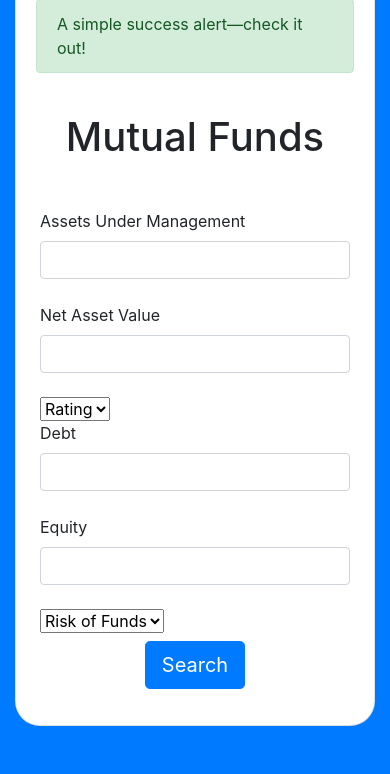
After one commit to Takshay-Makadia/swadheentha_hackathon, a Django app: page /mutual in a window 390 px wide. The commit adds this page. Shown: the part 441-1215 px from the top of the page. Run offline with Django 4.2, Linux system fonts and the light colour scheme; some libraries are stand-ins or nearby versions.

Commit message:
mutual updated

```diff
--- a/pip_app/Templates/base.html
+++ b/pip_app/Templates/base.html
@@ -14,7 +14,11 @@
     />
     {% block head %} {% endblock %}
   </head>
+<<<<<<< HEAD
   <body>
+=======
+  <body style="">
+>>>>>>> 6e411ba740b808368919917c84549dbdde4a0114
     <nav class="navbar navbar-expand-lg navbar-light bg-info">
       <a class="navbar-brand" href="#">P.I.P</a>
       <button class="navbar-toggler" type="button" data-toggle="collapse" data-target="#navbarSupportedContent" aria-controls="navbarSupportedContent" aria-expanded="false" aria-label="Toggle navigation">
@@ -34,8 +38,9 @@
           </li>
         </ul>
         <form class="form-inline my-2 my-lg-0">
-         <a href="signup" class="signup pr-5 text-dark" style="text-decoration:none" > Sign Up </a>
-        <a href="login" class=" login text-dark" style="text-decoration:none" > Login </a>
+         <a href="signup" class="signup pr-4 text-dark" style="text-decoration:none" > Sign Up </a>
+        <a href="login" class=" login pr-4 text-dark" style="text-decoration:none" > Login </a>
+        <a href="logout" class=" logout text-dark" style="text-decoration:none" > Logout </a>
         </form>
       </div>
     </nav>
--- /dev/null
+++ b/pip_app/templates/mutual.html
@@ -0,0 +1,110 @@
+{% extends 'base.html' %} {% block head %}
+<title>Mutual Fund | PIP APP</title>
+{% endblock %} {% block body %}
+
+<section class="bg-primary mt-4 pt-6" style:"width:100% height:fit-content" >
+    <div class="container mt-6">
+        <div class="row d-flex justify-content-center align-items-center">
+            <div class="col-lg-12 col-xl-11">
+                <div class="card text-black mt-4 mb-5" style="border-radius: 25px;">
+                    <div class="card-body p-md-5 pt-5">
+                        <div class="row justify-content-center">
+                            <div class="col-md-10 col-lg-6 col-xl-5 order-2 order-lg-1">
+                                <p class="text-center h1 fw-bold mb-5 mx-1 mx-md-4 mt-4">Mutual Funds </p>
+                                <form class="mx-1 mx-md-4" method="POST">
+                                    {% csrf_token %}
+
+                                    <div class="d-flex flex-row align-items-center mb-4">
+                                        <i class="fas fa-user fa-lg me-3 fa-fw"></i>
+                                        <div class="form-outline flex-fill mb-0">
+                                        <label class="form-label" for="form3Example1c">Assets Under Management</label>
+                                        <input type="text" id="form3Example1c" class="form-control" name="ASM" required/>
+                                        </div>
+                                    </div>
+
+                                    <div class="d-flex flex-row align-items-center mb-4">
+                                        <i class="fas fa-envelope fa-lg me-3 fa-fw"></i>
+                                        <div class="form-outline flex-fill mb-0">
+                                        <label class="form-label" for="form3Example3c">Net Asset Value</label>
+                                        <input type="text" id="form3Example3c" class="form-control" name="NAV" required/>
+                                        </div>
+                                    </div>
+
+                                    <select class="form-select" aria-label="Default select example">
+
+                                        <option selected>Rating</option>
+                                        <option value="1"> 1 </option>
+                                        <option value="2">2</option>
+                                        <option value="3">3</option>
+                                        <option value="4">4</option>
+                                        <option value="5">5</option>
+                                    </select>
+
+
+                                    <div class="d-flex flex-row align-items-center mb-4">
+                                        <i class="fas fa-key fa-lg me-3 fa-fw"></i>
+                                        <div class="form-outline flex-fill mb-0">
+                                        <label class="form-label" for="form3Example4cd">Debt</label>
+                                        <input type="text" id="form3Example4cd" class="form-control" name="debt" required/>
+                                        </div>
+                                    </div>
+
+                                    <div class="d-flex flex-row align-items-center mb-4">
+                                        <i class="fas fa-key fa-lg me-3 fa-fw"></i>
+                                        <div class="form-outline flex-fill mb-0">
+                                        <label class="form-label" for="form3Example4cd">Equity</label>
+                                        <input type="text" id="form3Example4cd" class="form-control" name="equity" required/>
+                                        </div>
+                                    </div>
+                                    <select class="form-select" aria-label="Default select example">
+
+                                        <option selected>Risk of Funds</option>
+                                        <option value="0"> 0 </option>
+                                        <option value="1">1</option>
+                                        <option value="2">2</option>
+                                        <option value="3">3</option>
+                                        <option value="4">4</option>
+                                        <option value="5">5</option>
+                                        <option value="6">6</option>
+                                    </select>
+
+                                    <div class="d-flex justify-content-center mt-2 mx-4 mb-3 mb-lg-4">
+                                        <button type="submit" class="btn btn-primary btn-lg">Search</button>
+                                    </div>
+                                </form>
+                            </div>
+                            <div class="col-md-8 col-lg-6 col-xl-7  align-items-center order-1 order-lg-2">
+                                <div class="image">
+
+                                <img src="https://mdbcdn.b-cdn.net/img/Photos/new-templates/bootstrap-registration/draw1.webp"
+                                class="img-fluid" alt="Sample image">
+                                </div>
+
+                                {% comment %} {% if valid == 1 %} <div class="col-md-12 col-lg-2 col-xl-4
+                                offset-xl-1" style:"height:100px;">
+                                <div class="alert alert-danger d-flex align-items-center" role="alert">
+                                <svg
+                                    class="bi flex-shrink-0 me-2"
+                                    width="24"
+                                    height="24"
+                                    role="img"
+                                    aria-label="Danger:"
+                                >
+                                    <use xlink:href="#exclamation-triangle-fill" />
+                                </svg>
+                                <div>{{ message }}</div>
+                                </div>
+                                {% endif %} {% endcomment %}
+
+                                <div class="alert alert-success " role="alert">
+                                    A simple success alert—check it out!
+                                </div>
+                            </div>
+                        </div>
+                    </div>
+                </div>
+            </div>
+        </div>
+    </div>
+</section>
+{% endblock %}
--- a/pip_app/urls.py
+++ b/pip_app/urls.py
@@ -19,6 +19,7 @@ from pip_app import views
 urlpatterns = [
     path('', views.home, name='home'),
     path('login', views.login, name='login'),
+    path('logout', views.logout, name='logout'),
     path('signup', views.signup, name='signup'),
     path('description', views.description, name='description'),
     path('mutual',views.mutual,name='mutual')
--- a/pip_app/views.py
+++ b/pip_app/views.py
@@ -1,29 +1,33 @@
-# from keras.layers import Dense, LSTM
-# from keras.models import Sequential
-# from sklearn.preprocessing import MinMaxScaler
+from keras.layers import Dense, LSTM
+from keras.models import Sequential
+from sklearn.preprocessing import MinMaxScaler
 from pip_app.models import User
 from django.http import HttpResponse
 from django.template import loader
-# from pandas_datareader import data as pdr
+from pandas_datareader import data as pdr
 from datetime import datetime
 from django.shortcuts import render
-
-# import pandas as pd
-# import numpy as np
-# import yfinance as yf
+from django.http import HttpResponseRedirect
+import pandas as pd
+import numpy as np
+import yfinance as yf
 
 from django.shortcuts import render
 
 
+yf.pdr_override()
+tip_stock_data = [[189.6889966111405, 0.7060766202032482, 'FedEx Corp'],
+                  [244.65085540555947, 1.5198581124400334, 'Microsoft'],
+                  [95.0167578768742, 0.9917686892076745, 'Amazon'],
+                  [105.38846594293318, 0.7523660348394969, 'Google'],
+                  [28.653646620252747, 0.13682440490106274, 'Marathon Oil Corp'],
+                  [15.58123777522924, 0.0316022962929452, 'American Airline Group'],
+                  [249.91836326515798, -1.628491556125482, 'Intuitive Surgical'],
+                  [40.20137876987968, -0.0012488189144619355, 'Delta Air Lines'],
+                  [386.390697277, 0.6748122246563071, 'Deere & Company'],
+                  [15.904774689379396, 0.07756562712530979, 'Newell Brands']]
 
-
-# yf.pdr_override()
-tip_stock_data = [[188.5460421680425, 236.7009182928573, 99.58061154001554, 91.51847902965801, 27.382572714947916,
-                   16.51675118697274, 253.728130316792, 39.999404259801054, 418.1426159516163, 16.67486215964931],
-                  [0.44563241894957173, 1.5341651932089917, 1.056293928580999, 0.5229089957524593, 0.134809869310061,
-                   -0.02031812943108946, -1.748366830037412, -0.021803880291429323, 0.5031088955288396, 0.08127136752628417],
-                  ['FedEx Corp', 'Microsoft', 'Amazon', 'Google', 'Marathon Oil Corp', 'American Airline Group',
-                   'Intuitive Surgical', 'Delta Air Lines', 'Deere & Company', 'Newell Brands']]
+is_login = False
 
 
 def home(request):
@@ -45,16 +49,11 @@ def login(request):
         password = request.POST.get('password')
         user_database = User.objects.all()
         for user in user_database:
-            print(user.email)
             if user.email == email:
                 if user.password == password:
-                    authorized = 0
-                    context = {
-                        'valid': authorized,
-                        'message': 'Succesfully Logged in!',
-                    }
-                    # return HttpResponse(template.render(context,request))
-                    return description(request, context)
+                    global is_login
+                    is_login = True
+                    return HttpResponseRedirect('/description')
                 else:
                     context = {
                         'valid': authorized,
@@ -69,6 +68,12 @@ def login(request):
     context = {
     }
     return HttpResponse(template.render(context, request))
+
+
+def logout(request):
+    global is_login
+    is_login = False
+    return HttpResponseRedirect('/login')
 
 
 def signup(request):
@@ -109,96 +114,97 @@ def signup(request):
             'valid': 0,
             'message': 'Sign up successfull'
         }
-        template = loader.get_template('login.html')
-        return HttpResponse(template.render(context, request))
+        return HttpResponseRedirect('login')
     context = {
     }
     return HttpResponse(template.render(context, request))
 
 
-def description(request, con):
-    template = loader.get_template('description.html')
-    global tip_stock_data
-    tip_stock_data = modelrunner(tip_stock_data)
-    ret_data = []
-    if con.valid == 1:
-        ret_data = tip_stock_data
-    context = {
-        'valid': con.valid,
-        'message': con.message,
-        'data': ret_data
-    }
-    return HttpResponse(template.render(context, request))
+def description(request):
+    if is_login == True:
+        template = loader.get_template('description.html')
+        global tip_stock_data
+        tip_stock_data = modelrunner(tip_stock_data)
+        tip_stock_data.sort(reverse=True, key=lambda x: x[1])
+        context = {
+            'data': tip_stock_data
+        }
+        return render(request, 'description.html', context)
+    else:
+        template = loader.get_template('login.html')
+        context = {
+            'data': []
+        }
+        return HttpResponse(template.render(context, request))
 
 
 def modelrunner(tip_stock_data):
-    if datetime.now().hour == 14 and datetime.now().minute == 52:
+    if datetime.now().hour == 16 and datetime.now().minute == 56:
         # tip_stock_data = stockpredict()
         print("IN")
-
 
     return tip_stock_data
 
 
+def stockpredict():
+    company_list = ['FDX', 'MSFT', 'AMZN', 'GOOGL',
+                    'MRO', 'AAL', 'ISRG', 'DAL', 'DE', 'NWL']
+    values_list = []
+    error_return = []
+    maincompany = ['FedEx Corp', 'Microsoft', 'Amazon', 'Google', 'Marathon Oil Corp',
+                   'American Airline Group', 'Intuitive Surgical', 'Delta Air Lines', 'Deere & Company', 'Newell Brands']
 
+    for ylist in company_list:
+        df1 = pdr.get_data_yahoo(ylist, start='2018-01-01', end=datetime.now())
 
-# def stockpredict():
-#     company_list = ['FDX', 'MSFT', 'AMZN', 'GOOGL',
-#                     'MRO', 'AAL', 'ISRG', 'DAL', 'DE', 'NWL']
-#     values_list = []
-#     error_return = []
-#     maincompany = ['FedEx Corp', 'Microsoft', 'Amazon', 'Google', 'Marathon Oil Corp',
-#                    'American Airline Group', 'Intuitive Surgical', 'Delta Air Lines', 'Deere & Company', 'Newell Brands']
+        data = df1.filter(['Close'])
 
-#     for ylist in company_list:
-#         df1 = pdr.get_data_yahoo(ylist, start='2018-01-01', end=datetime.now())
+        myset = data.values
 
-#         data = df1.filter(['Close'])
+        training_data_len = int(np.ceil(len(myset) * .95))
+        scaler = MinMaxScaler()
+        scaled_data = scaler.fit_transform(myset)
 
-#         myset = data.values
+        train_data = scaled_data[0:int(training_data_len), :]
 
-#         training_data_len = int(np.ceil(len(myset) * .95))
-#         scaler = MinMaxScaler()
-#         scaled_data = scaler.fit_transform(myset)
+        x_train = []
+        y_train = []
 
-#         train_data = scaled_data[0:int(training_data_len), :]
+        for i in range(60, len(train_data)):
+            x_train.append(train_data[i-60:i, 0])
 
-#         x_train = []
-#         y_train = []
+            y_train.append(train_data[i, 0])
 
-#         for i in range(60, len(train_data)):
-#             x_train.append(train_data[i-60:i, 0])
+        x_train, y_train = np.array(x_train), np.array(y_train)
 
-#             y_train.append(train_data[i, 0])
+        x_train = np.reshape(x_train, (x_train.shape[0], x_train.shape[1], 1))
+        model = Sequential()
 
-#         x_train, y_train = np.array(x_train), np.array(y_train)
+        model.add(LSTM(128, return_sequences=True,
+                  input_shape=(x_train.shape[1], 1)))
 
-#         x_train = np.reshape(x_train, (x_train.shape[0], x_train.shape[1], 1))
-#         model = Sequential()
+        model.add(LSTM(64, return_sequences=False))
+        model.add(Dense(30))
 
-#         model.add(LSTM(128, return_sequences=True,
-#                   input_shape=(x_train.shape[1], 1)))
+        model.add(Dense(1))
 
-#         model.add(LSTM(64, return_sequences=False))
-#         model.add(Dense(30))
+        model.compile(optimizer='adam', loss='mean_squared_error')
 
-#         model.add(Dense(1))
+        model.fit(x_train, y_train, batch_size=1, epochs=1)
+        test_data = scaled_data[training_data_len - 60:, :]
+        x_test = []
+        for i in range(60, len(test_data)):
+            x_test.append(test_data[i-60:i, 0])
 
-#         model.compile(optimizer='adam', loss='mean_squared_error')
-
-#         model.fit(x_train, y_train, batch_size=1, epochs=1)
-#         test_data = scaled_data[training_data_len - 60:, :]
-#         x_test = []
-
-#         for i in range(60, len(test_data)):
-#             x_test.append(test_data[i-60:i, 0])
-
-#         x_test = np.array(x_test)
-#         x_test = np.reshape(x_test, (x_test.shape[0], x_test.shape[1], 1))
-#         predictionstoday = model.predict(x_test)
-#         predictionstoday = predictionstoday.tolist()
-#         predictionstoday = scaler.inverse_transform(predictionstoday)
-#         values_list.append(predictionstoday[59].tolist()[0])
-#         profit = (predictionstoday[59]-predictionstoday[58]).tolist()[0]
-#         error_return.append(profit)
-#     return values_list, error_return, maincompany
+        x_test = np.array(x_test)
+        x_test = np.reshape(x_test, (x_test.shape[0], x_test.shape[1], 1))
+        predictionstoday = model.predict(x_test)
+        predictionstoday = predictionstoday.tolist()
+        predictionstoday = scaler.inverse_transform(predictionstoday)
+        values_list.append(predictionstoday[59].tolist()[0])
+        profit = (predictionstoday[59]-predictionstoday[58]).tolist()[0]
+        error_return.append(profit)
+    ret_data = []
+    for i in range(0, 10):
+        ret_data.append([values_list[i], error_return[i], maincompany[i]])
+    return ret_data
--- a/pip_project/settings.py
+++ b/pip_project/settings.py
@@ -117,7 +117,6 @@ USE_TZ = True
 # https://docs.djangoproject.com/en/4.0/howto/static-files/
 
 STATIC_URL = 'static/'
-
 # Default primary key field type
 # https://docs.djangoproject.com/en/4.0/ref/settings/#default-auto-field
 
```
Also changed, not shown: pip_app/Templates/description.html (+19 -0 lines), pip_app/Templates/home.html (+7 -0 lines), pip_app/Templates/signup.html (+0 -61 lines), pip_app/templates/base.html (+7 -2 lines), pip_app/templates/description.html (+19 -0 lines), pip_app/templates/home.html (+7 -0 lines), pip_app/templates/signup.html (+0 -61 lines), my_model.py (deleted), 1 other file.
